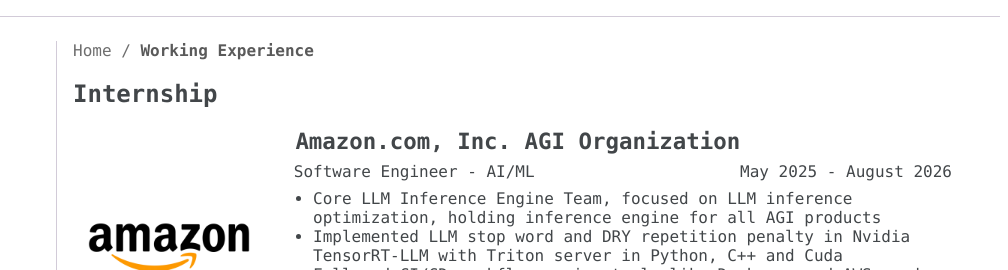
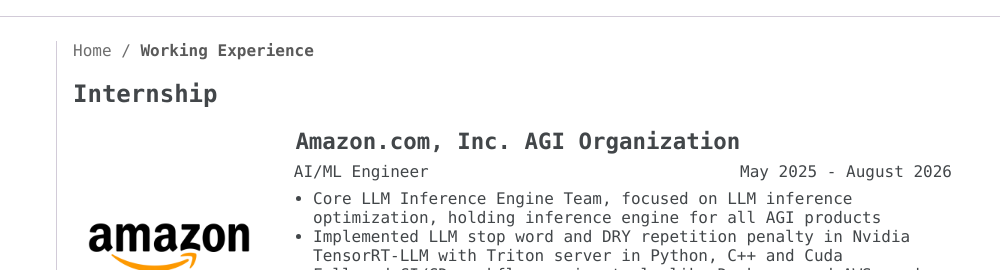
Before and after one commit to davidjpyu/my_website, a plain HTML site: page Working.html in a window 1280 px wide. Shown: the part 51-321 px from the top of the page, 272-1280 px from the left. Drawn offline with Linux system fonts and the light colour scheme.

Commit message:
aiml role fixed

```diff
--- a/Working.html
+++ b/Working.html
@@ -124,7 +124,7 @@
                 </div>
                 <div class="job_title_duration">
                   <div class="job_title">
-                    Software Engineer - AI/ML
+                    AI/ML Engineer
                   </div>
                   <div class="job_duration">
                     May 2025 - August 2026
```
